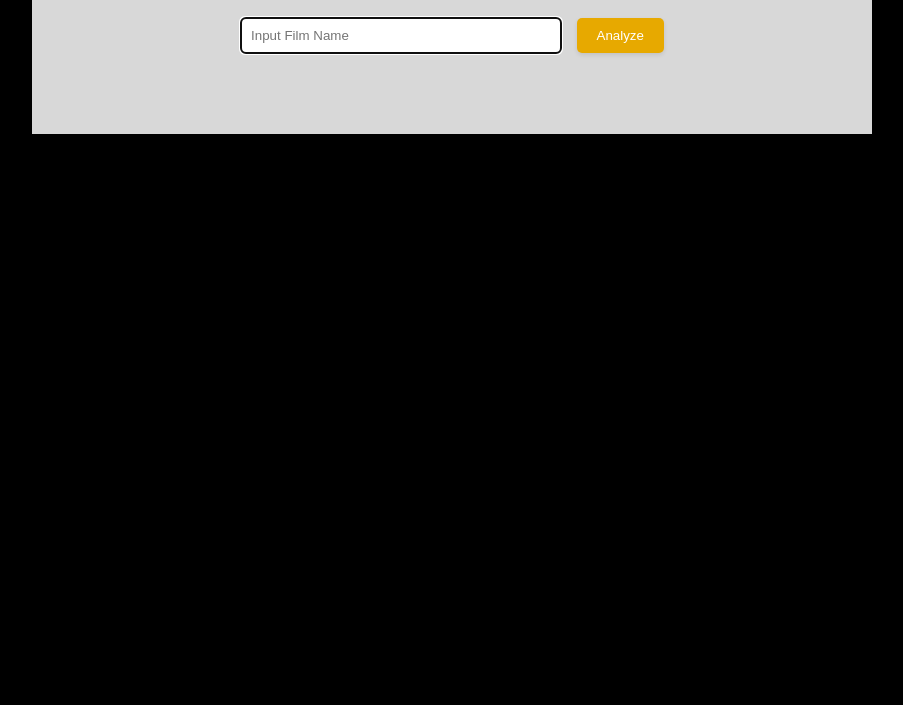
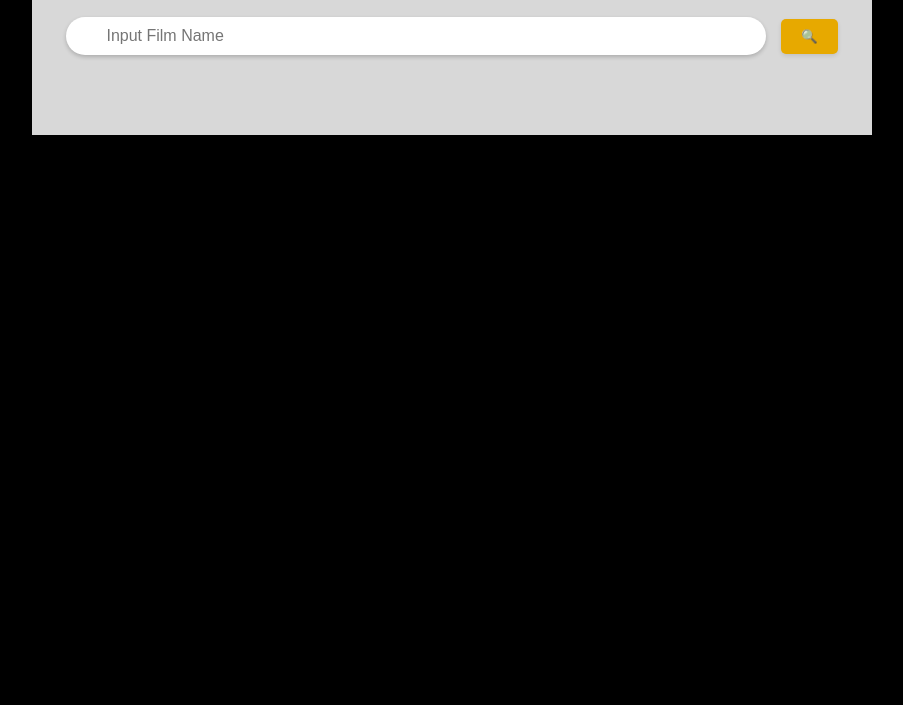
Before and after one commit to ece1786-2023/FilmEMO, a plain HTML site: page web/index.html in a window 1280 px wide. Shown: the part 95-800 px from the top of the page, without its empty margins (188-1091 px from the left). Drawn offline with Linux system fonts and the light colour scheme.

Commit message:
feature: add new frontend features

```diff
--- a/web/index.html
+++ b/web/index.html
@@ -11,8 +11,8 @@
             <h1>FilmEmo</h1>
         </header>
         <section class="search-section">
-            <input type="text" id="filmName" placeholder="Input Film Name" autofocus>
-            <button id="submitBtn">Analyze</button>
+            <input type="text" id="filmName" placeholder="Input Film Name">
+            <button id="submitBtn">🔍</button>
         </section>
         <!-- 在search-section下方添加进度条 -->
         <section class="progress-section">
--- a/web/style.css
+++ b/web/style.css
@@ -29,15 +29,19 @@ header h1 {
 }
 
 .search-section {
+    position: relative; /* 使搜索图标定位于输入框内 */
+    text-align: center;
     margin: 20px 0;
-    text-align: center;
 }
 
 .search-section input[type="text"] {
-    width: 300px;
-    padding: 10px;
-    border: 1px solid #ddd;
-    border-radius: 5px;
+    width: 80%; /* 根据需要调整宽度 */
+    padding: 10px 20px 10px 40px; /* 左边的 padding 大一些，为图标留出空间 */
+    border: none; /* 移除边框 */
+    border-radius: 20px; /* 圆角边框 */
+    font-size: 16px; /* 字体大小根据需要调整 */
+    box-shadow: 0 2px 4px rgba(0, 0, 0, 0.2); /* 添加阴影 */
+    outline: none; /* 移除焦点轮廓 */
 }
 
 .search-section button {
```
